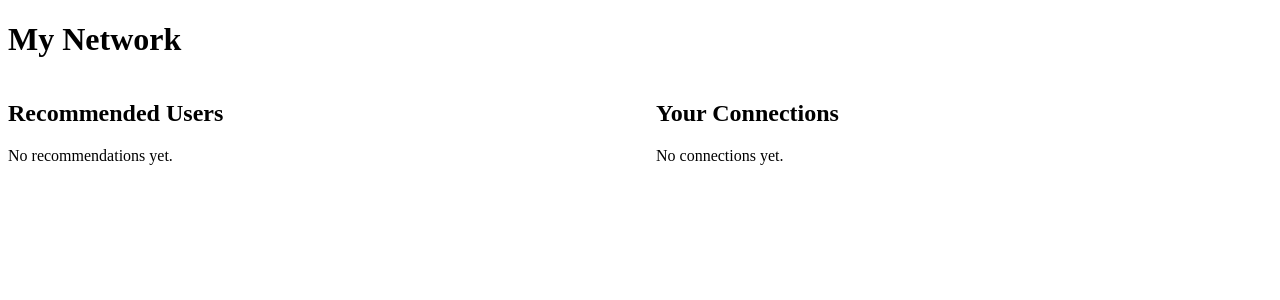
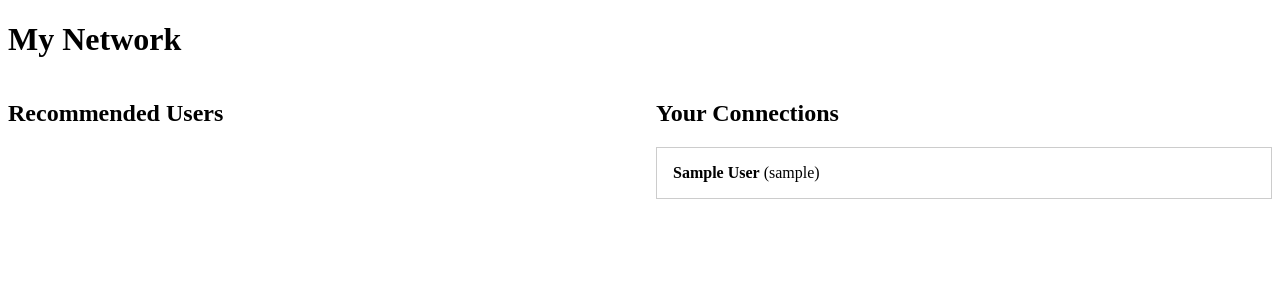
Before and after one commit to nathanxli/campus-connect, a Django app: page /network/ in a window 1280 px wide. Shown: the top 300 px of the page. Run offline with Django 5.2, Linux system fonts and the light colour scheme; tables that the repository leaves empty hold one stand-in row (values such as "Sample post").

Commit message:
Created functionality for connecting to users

```diff
--- a/studentconnect/network/models.py
+++ b/studentconnect/network/models.py
@@ -11,5 +11,7 @@ class UserProfile(models.Model):
     non_academic_interests = models.TextField(help_text="Comma-separated list")
     current_classes = models.TextField(help_text="Comma-separated list")
 
+    connections = models.ManyToManyField('self', symmetrical=False, blank=True)
+
     def __str__(self):
         return self.username
--- a/studentconnect/network/templates/network/network.html
+++ b/studentconnect/network/templates/network/network.html
@@ -29,9 +29,12 @@
                         <p><strong>Academic Interests:</strong> {{ user.academic_interests }}</p>
                         <p><strong>Non-Academic Interests:</strong> {{ user.non_academic_interests }}</p>
                         <p><strong>Current Classes:</strong> {{ user.current_classes }}</p>
+
+                        <form action="{% url 'connect_user' user.id %}" method="post">
+                            {% csrf_token %}
+                            <button type="submit">Connect</button>
+                        </form>
                     </div>
-            {% empty %}
-                <p>No recommendations yet.</p>
                 {% endfor %}
         </div>
         <div class="column">
--- a/studentconnect/network/urls.py
+++ b/studentconnect/network/urls.py
@@ -9,4 +9,5 @@ urlpatterns = [
     path('created/', lambda request: render(request, 'network/profile_created.html'), name='profile_created'),
     path('network/', views.network_page, name='network_page'),
     path('profile/', views.profile_view_page, name='profile_view_page'),
+    path('connect/<int:user_id>/', views.connect_user, name='connect_user'),
 ]
--- a/studentconnect/network/views.py
+++ b/studentconnect/network/views.py
@@ -1,6 +1,7 @@
 from django.shortcuts import render, redirect
 from .forms import UserProfileForm
 from .models import UserProfile
+from django.shortcuts import get_object_or_404
 
 def get_current_user():
     print("testing")
@@ -11,10 +12,9 @@ def network_page(request):
     current_user = get_current_user()
 
     # Simulated recommendations: all other users
-    recommendations = UserProfile.objects.exclude(id=current_user.id)
+    recommendations = UserProfile.objects.exclude(id=current_user.id).exclude(id__in=current_user.connections.all())
 
-    # Connections: for now, just hardcode none or fake some later
-    connections = []  # Can simulate with a list of UserProfile objects
+    connections = current_user.connections.all()
 
     return render(request, 'network/network.html', {
         'profile': current_user,
@@ -45,3 +45,14 @@ def create_profile(request):
 
 def home(request):
     return render(request, 'network/home.html')
+
+
+def connect_user(request, user_id):
+    current_user = get_current_user()
+    target_user = get_object_or_404(UserProfile, id=user_id)
+
+    # Prevent duplicate connection
+    if target_user != current_user:
+        current_user.connections.add(target_user)
+
+    return redirect('network_page')
```
Also changed, not shown: studentconnect/network/migrations/0002_userprofile_connections.py (added). Lines whose indentation alone changed are shown as unchanged.
